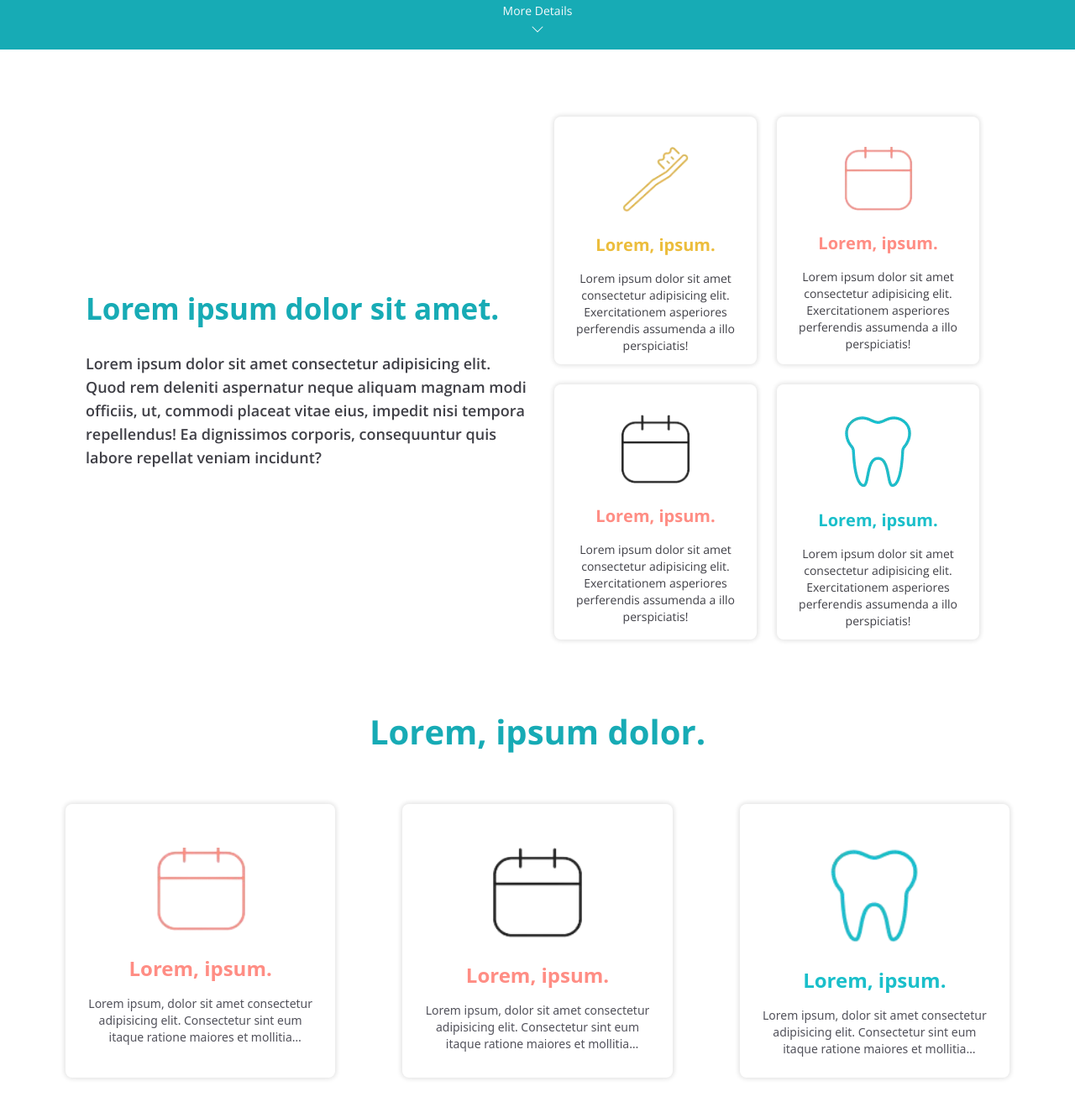
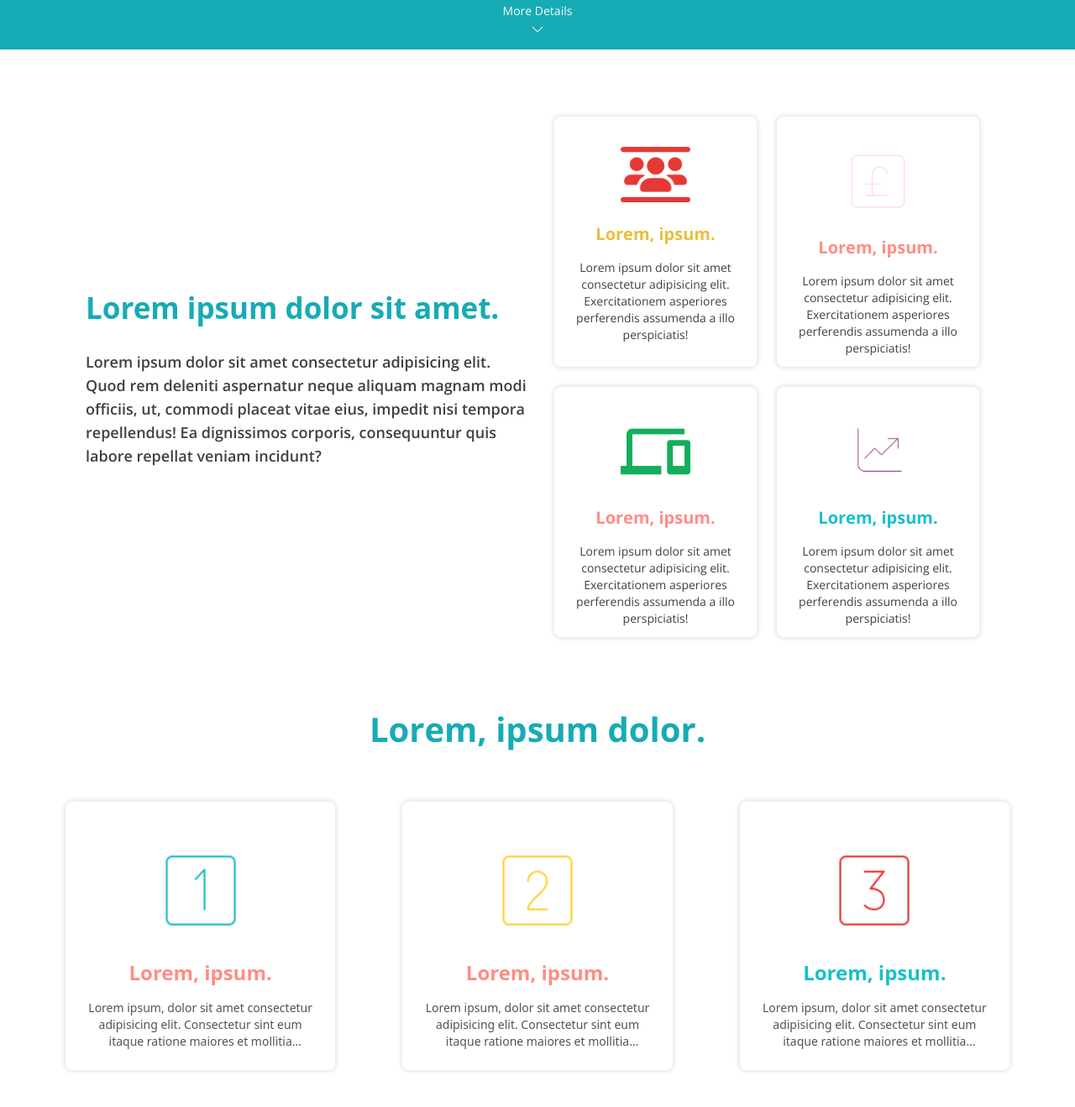
Before and after one commit to arafat2020/oliverr2021, a website built with Vite: page index.html in a window 1280 px wide. Shown: the part 741-2060 px from the top of the page at 84% size. Built offline with nearby package versions, Linux system fonts and the light colour scheme.

Commit message:
asset added

```diff
--- a/index.html
+++ b/index.html
@@ -36,7 +36,7 @@
           </div>
         </div>
         <div class="col-span-1 z-30 p-3 md:p-0 md:w-[70%] md:mx-auto  place-self-start xmd:row-span-2 xmd:w-auto xmd:mt-16">
-          <img src="/app.png" alt="app" class="w-full">
+          <img src="/hero/main.png" alt="app" class="w-full">
         </div>
         <div class=" col-span-1 z-30  xmd:pt-16   ">
           <p class="font-openSans text-lg text-slate-50 text-center xl:text-left  leading-6 pb-5">
@@ -91,7 +91,7 @@
       </div>
       <div class="col-span-1 grid grid-cols-1 sm:grid-cols-2 gap-6 font-openSans text-center px-3 mt-4 xl:mt-0 md:px-3">
         <div class="col-span-1 flex flex-col items-center custom-shadow p-3 rounded-lg">
-          <img src="/brush.png" alt="icon" srcset="" class="w-3/5 p-6">
+          <img src="/s2/icon1.png" alt="icon" srcset="" class="w-3/5 p-6">
           <h3 class="text-xl font-bold mb-4 text-[#ECBD3C]">
             Lorem, ipsum.
           </h3>
@@ -101,7 +101,7 @@
           </p>
         </div>
         <div class="col-span-1 flex flex-col items-center custom-shadow p-3 rounded-lg">
-          <img src="/calender.png" alt="icon" srcset="" class="w-3/5 p-6">
+          <img src="/s2/icon2.png" alt="icon" srcset="" class="w-3/5 p-6">
           <h3 class="text-xl font-bold mb-4 text-[#FF8D84]">
             Lorem, ipsum.
           </h3>
@@ -111,7 +111,7 @@
           </p>
         </div>
         <div class="col-span-1 flex flex-col items-center custom-shadow p-3 rounded-lg">
-          <img src="/calender_b.png" alt="icon" srcset="" class="w-3/5 p-6">
+          <img src="/s2/icon3.png" alt="icon" srcset="" class="w-3/5 p-6">
           <h3 class="text-xl font-bold mb-4 text-[#FF8D84]">
             Lorem, ipsum.
           </h3>
@@ -121,7 +121,7 @@
           </p>
         </div>
         <div class="col-span-1 flex flex-col items-center custom-shadow p-3 rounded-lg">
-          <img src="/tooth.png" alt="icon" srcset="" class="w-3/5 p-6">
+          <img src="/s2/icon4.png" alt="icon" srcset="" class="w-3/5 p-6">
           <h3 class="text-xl font-bold mb-4 text-[#1ABFCA]">
             Lorem, ipsum.
           </h3>
@@ -143,7 +143,7 @@
       <h3 class="text-[35px] sm:text-[40px] font-openSans text-[#17ABB5] font-bold text-center">Lorem, ipsum dolor.</h3>
       <div class="grid grid-cols-1 xl:w-[1124px] xl:grid-cols-3 gap-20 mt-10 p-6 xl:p-0">
         <div class="col-span-1 flex flex-col items-center custom-shadow p-6 rounded-lg ">
-          <img src="/calender.png" alt="icon" srcset="" class="w-2/5 xl:w-3/5 p-7">
+          <img src="/s3/icon1.png" alt="icon" srcset="" class="w-2/5 xl:w-3/5 p-7">
           <h3 class="text-2xl font-bold mb-4 text-[#FF8D84]">
             Lorem, ipsum.
           </h3>
@@ -152,7 +152,7 @@
           </p>
         </div>
         <div class="col-span-1 flex flex-col items-center custom-shadow p-6 rounded-lg">
-          <img src="/calender_b.png" alt="icon" srcset="" class="w-2/5 xl:w-3/5 p-7">
+          <img src="/s3/icon2.png" alt="icon" srcset="" class="w-2/5 xl:w-3/5 p-7">
           <h3 class="text-2xl font-bold mb-4 text-[#FF8D84]">
             Lorem, ipsum.
           </h3>
@@ -161,7 +161,7 @@
           </p>
         </div>
         <div class="col-span-1 flex flex-col items-center custom-shadow p-6 rounded-lg ">
-          <img src="/tooth.png" alt="icon" srcset="" class="w-2/5 xl:w-3/5 p-7">
+          <img src="/s3/icon3.png" alt="icon" srcset="" class="w-2/5 xl:w-3/5 p-7">
           <h3 class="text-2xl font-bold mb-4 text-[#1ABFCA]">
             Lorem, ipsum.
           </h3>
```
Also changed, not shown: public/hero/main.png (added), public/hero/main.svg (added), public/s2/icon1.png (added), public/s2/icon2.png (added), public/s2/icon3.png (added), public/s2/icon4.png (added), public/s3/icon1.png (added), public/s3/icon2.png (added), public/s3/icon3.png (added).
